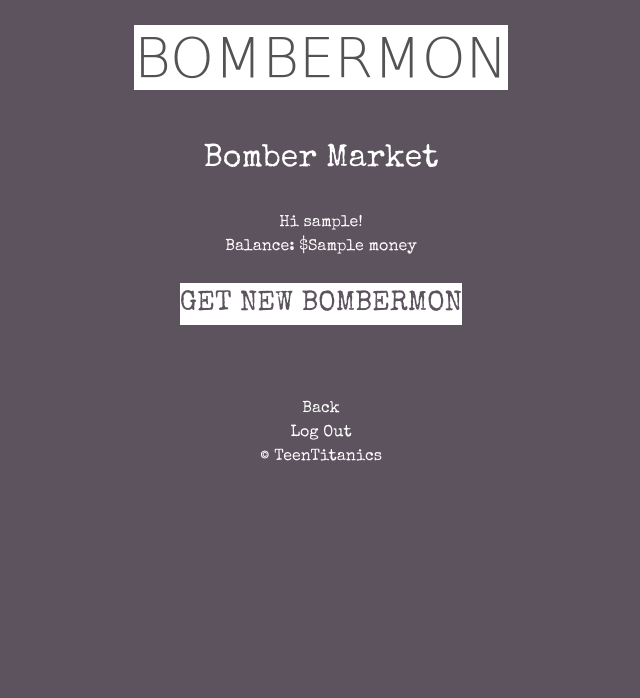
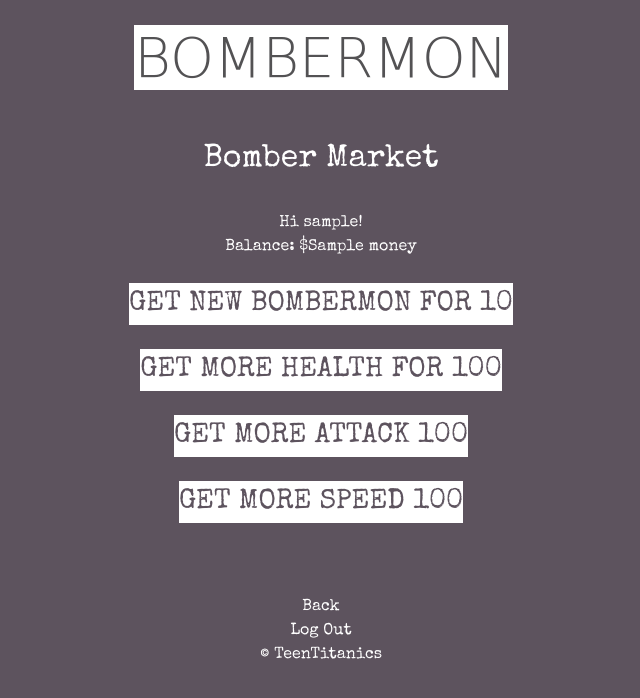
Before and after one commit to JackLu1/TeenTitanics, a Flask app: template templates/market.html in a window 1280 px wide. Shown: the top 698 px of the page, without its empty margins (319-959 px from the left). Run offline with Flask 2, Linux system fonts and the light colour scheme; the template is opened without the code that fills it: most values are stand-ins (such as "Sample title", 1, 10 or a date in 2020); some libraries are stand-ins or nearby versions; some web fonts are replaced.

Commit message:
finished upgrades

```diff
--- a/app.py
+++ b/app.py
@@ -106,10 +106,14 @@ def market():
         return redirect('/')
     user_info = db.findInfo('userInfo', user, 'username', fetchOne =  True)
     money = user_info[7]
+    slots = user_info[3] * 100
+    if (slots == 900):
+        slots = "NOTHING YOU HAVE EVERYTHING ALREADY"
     # stuff = user_info[???]
     return render_template("market.html",
                             username = user,
-                            money = money
+                            money = money,
+                            price = slots
 
     )
 
@@ -168,23 +172,141 @@ def newpoke():
         user = session['user']
     except:
         return redirect('/')
+
     user_info = db.findInfo('userInfo', user, 'username', fetchOne =  True)
     money = user_info[7]
+    slots = user_info[3]
+    price = slots * 100
     # assuming 3 slots initiated
-    if money >= 200:
-        slots = user_info[3]
+
+    if (slots == 9):
+        price = "NOTHING YOU HAVE EVERYTHING ALREADY"
+        flash("You have everything already!")
+        return render_template("market.html",
+                                username=user,
+                                money=money,
+                                price=price
+        )
+
+    elif money >= price:
         poke_info = db.findAll('pokeInfo')
         # new_poke = poke_info[slots]
         new_poke = poke_info[0]
         slots += 1
         db.modify('userInfo', 'slots', slots, 'username', user)
-        db.modify('userInfo', 'money', money - 200, 'username', user)
+        db.modify('userInfo', 'money', money - price, 'username', user)
         return redirect('/start')
+
+    else:
+        if (slots == 9):
+            price = "NOTHING YOU HAVE EVERYTHING ALREADY"
+        flash ("You don't have enough money! Earn money by winning a new game.")
+        return render_template("market.html",
+                                username=user,
+                                money=money,
+                                price=price
+        )
+
+@app.route('/newhealth', methods=['POST', 'GET'])
+def newhealth():
+    try:
+        user = session['user']
+    except:
+        return redirect('/')
+
+    user_info = db.findInfo('userInfo', user, 'username', fetchOne =  True)
+    money = user_info[7]
+    health = user_info[4]
+    slots = user_info[3] * 100
+
+    if (slots == 900):
+        slots = "NOTHING YOU HAVE EVERYTHING ALREADY"
+
+    if money >= 100:
+        health += 1
+        db.modify('userInfo', 'healthUpgrade', health, 'username', user)
+        db.modify('userInfo', 'money', money - 100, 'username', user)
+        money = money - 100
+        return render_template("market.html",
+                                username=user,
+                                money=money,
+                                price=slots
+        )
+
     else:
         flash ("You don't have enough money! Earn money by winning a new game.")
         return render_template("market.html",
                                 username=user,
-                                money=money
+                                money=money,
+                                price=slots
+        )
+
+@app.route('/newattack', methods=['POST', 'GET'])
+def newattack():
+    try:
+        user = session['user']
+    except:
+        return redirect('/')
+
+    user_info = db.findInfo('userInfo', user, 'username', fetchOne =  True)
+    money = user_info[7]
+    attack = user_info[5]
+    slots = user_info[3] * 100
+
+    if (slots == 900):
+        slots = "NOTHING YOU HAVE EVERYTHING ALREADY"
+
+    if money >= 100:
+        attack += 1
+        db.modify('userInfo', 'attackUpgrade', attack, 'username', user)
+        db.modify('userInfo', 'money', money - 100, 'username', user)
+        money = money - 100
+        return render_template("market.html",
+                                username=user,
+                                money=money,
+                                price=slots
+        )
+
+    else:
+        flash ("You don't have enough money! Earn money by winning a new game.")
+        return render_template("market.html",
+                                username=user,
+                                money=money,
+                                price=slots
+        )
+
+@app.route('/newspeed', methods=['POST', 'GET'])
+def newspeed():
+    try:
+        user = session['user']
+    except:
+        return redirect('/')
+
+    user_info = db.findInfo('userInfo', user, 'username', fetchOne =  True)
+    money = user_info[7]
+    speed = user_info[6]
+    slots = user_info[3] * 100
+
+    if (slots == 900):
+        slots = "NOTHING YOU HAVE EVERYTHING ALREADY"
+
+    if money >= 100:
+        speed += 1
+        db.modify('userInfo', 'speedUpgrade', speed, 'username', user)
+        db.modify('userInfo', 'money', money - 100, 'username', user)
+        money = money - 100
+        return render_template("market.html",
+                                username=user,
+                                money=money,
+                                price=slots
+        )
+
+    else:
+        flash ("You don't have enough money! Earn money by winning a new game.")
+        return render_template("market.html",
+                                username=user,
+                                money=money,
+                                price=slots
         )
 
 if __name__ == "__main__":
--- a/static/styles/main.css
+++ b/static/styles/main.css
@@ -45,13 +45,13 @@ a:hover {
   width: 30%;
 }
 
-#newpoke {
+.newpoke {
   background-color: white;
   color: #5D535E;
   font-size: 28px;
 }
 
-#newpoke:hover {
+.newpoke:hover {
   font-size: 38px;
 }
 
--- a/templates/market.html
+++ b/templates/market.html
@@ -13,8 +13,21 @@
       Balance: ${{money}}<br><br>
 
       <form action='/newpoke' method = 'POST'>
-        <a href = '/newpoke' type='button' id='newpoke'>GET NEW BOMBERMON</a>
+        <a href = '/newpoke' type='button' class='newpoke'>GET NEW BOMBERMON FOR {{price}} </a>
       </form><br>
+
+      <form action='/newhealth' method = 'POST'>
+        <a href = '/newhealth' type='button' class='newpoke'>GET MORE HEALTH FOR 100 </a>
+      </form><br>
+
+      <form action='/newattack' method = 'POST'>
+        <a href = '/newattack' type='button' class='newpoke'>GET MORE ATTACK 100 </a>
+      </form><br>
+
+      <form action='/newspeed' method = 'POST'>
+        <a href = '/newspeed' type='button' class='newpoke'>GET MORE SPEED 100 </a>
+      </form><br>
+
       {% set msgs = get_flashed_messages() %}
       {% for each in msgs%}
       <i>{{each}}</i>
```
